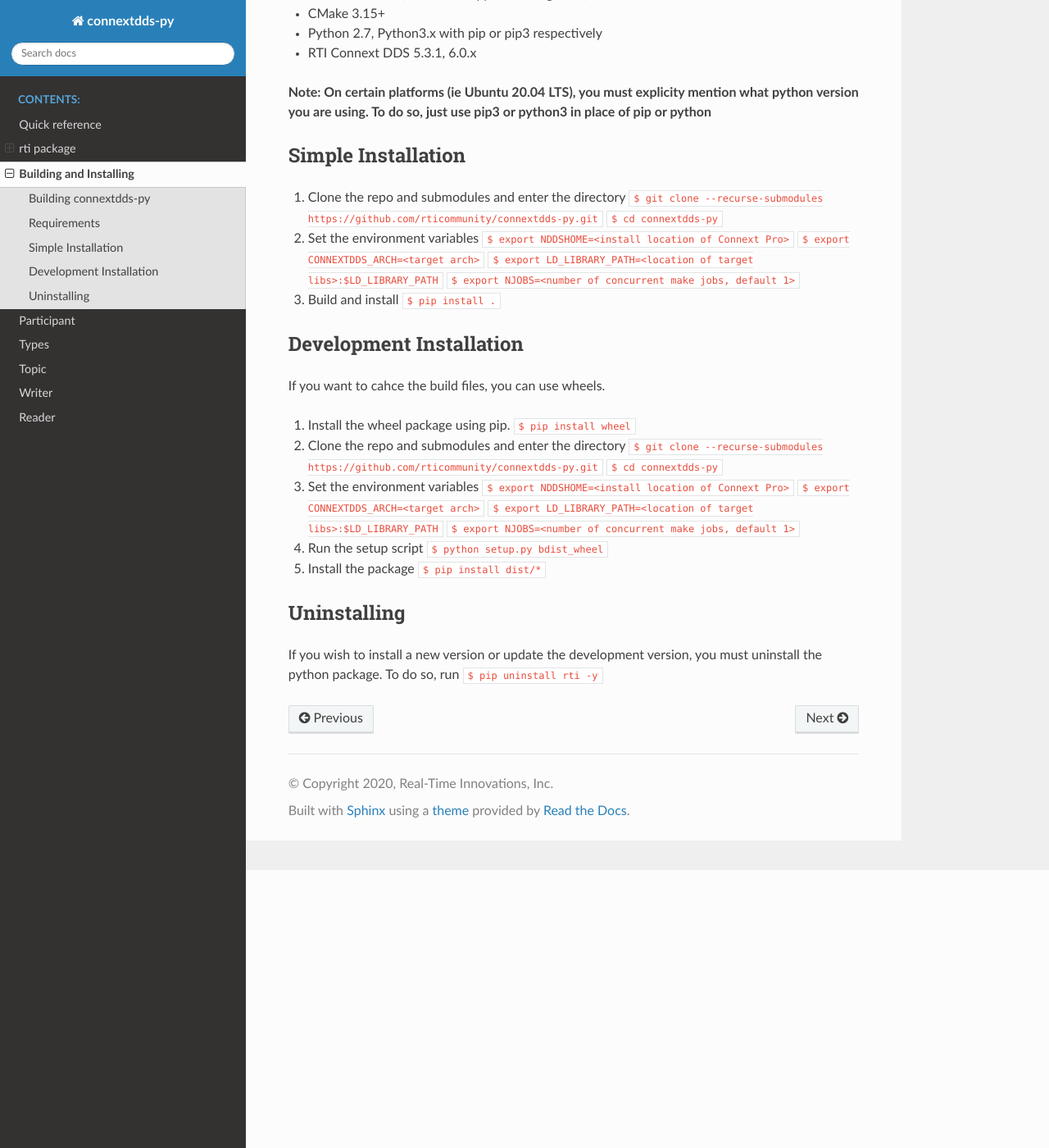
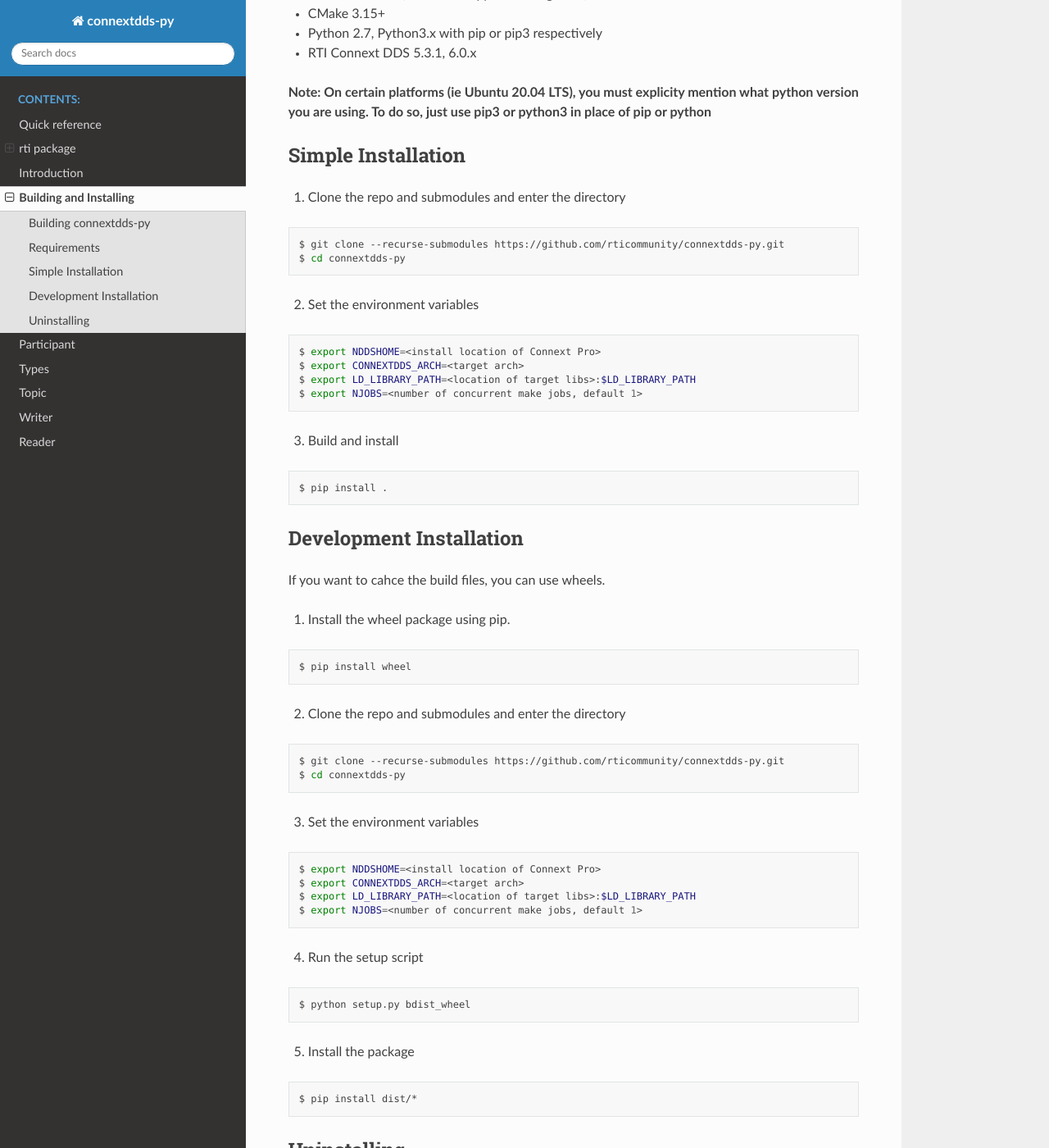
Before and after one commit to rticommunity/connextdds-py, a Sphinx documentation site: the page built from docs/source/building.rst, in a window 1280 px wide and 1400 px high, scrolled down 339 px. Shown: the whole window at 82% size. Built offline with Sphinx 7.4.7 and the Read the Docs theme 2.0.0, drawn with Linux system fonts in a browser that asks for light colours.

Commit message:
Cleaned things up in the build document, added an intro page to direct you

```diff
--- a/docs/source/building.rst
+++ b/docs/source/building.rst
@@ -24,38 +24,71 @@
 ===================
 
 1. Clone the repo and submodules and enter the directory
-   ``$ git clone --recurse-submodules https://github.com/rticommunity/connextdds-py.git``
-   ``$ cd connextdds-py``
+
+.. code-block:: shell
+
+    $ git clone --recurse-submodules https://github.com/rticommunity/connextdds-py.git
+    $ cd connextdds-py
+
 2. Set the environment variables
-   ``$ export NDDSHOME=<install location of Connext Pro>``
-   ``$ export CONNEXTDDS_ARCH=<target arch>``
-   ``$ export LD_LIBRARY_PATH=<location of target libs>:$LD_LIBRARY_PATH``
-   ``$ export NJOBS=<number of concurrent make jobs, default 1>``
+
+.. code-block:: shell
+
+    $ export NDDSHOME=<install location of Connext Pro>
+    $ export CONNEXTDDS_ARCH=<target arch>
+    $ export LD_LIBRARY_PATH=<location of target libs>:$LD_LIBRARY_PATH
+    $ export NJOBS=<number of concurrent make jobs, default 1>
+
 3. Build and install
-   ``$ pip install .``
+
+.. code-block:: shell
+
+    $ pip install .
 
 Development Installation
 ========================
 If you want to cahce the build files, you can use wheels.
 
 1. Install the wheel package using pip.
-   ``$ pip install wheel``
+
+.. code-block:: shell
+
+    $ pip install wheel
+
 2. Clone the repo and submodules and enter the directory
-   ``$ git clone --recurse-submodules https://github.com/rticommunity/connextdds-py.git``
-   ``$ cd connextdds-py``
+
+.. code-block:: shell
+
+    $ git clone --recurse-submodules https://github.com/rticommunity/connextdds-py.git
+    $ cd connextdds-py
+
 3. Set the environment variables
-   ``$ export NDDSHOME=<install location of Connext Pro>``
-   ``$ export CONNEXTDDS_ARCH=<target arch>``
-   ``$ export LD_LIBRARY_PATH=<location of target libs>:$LD_LIBRARY_PATH``
-   ``$ export NJOBS=<number of concurrent make jobs, default 1>``
+
+.. code-block:: shell
+
+    $ export NDDSHOME=<install location of Connext Pro>
+    $ export CONNEXTDDS_ARCH=<target arch>
+    $ export LD_LIBRARY_PATH=<location of target libs>:$LD_LIBRARY_PATH
+    $ export NJOBS=<number of concurrent make jobs, default 1>
+
 4. Run the setup script
-   ``$ python setup.py bdist_wheel``
+
+.. code-block:: shell
+
+    $ python setup.py bdist_wheel
+
 5. Install the package
-   ``$ pip install dist/*``
+
+.. code-block:: shell
+
+    $ pip install dist/*
 
 
 Uninstalling
 ============
 If you wish to install a new version or update the development version,
 you must uninstall the python package. To do so, run
-``$ pip uninstall rti -y``
+
+.. code-block:: shell
+
+    $ pip uninstall rti -y
```
Also changed, not shown: docs/source/index.rst (+6 -1 lines), docs/source/intro.rst (added, +27 -0 lines).
